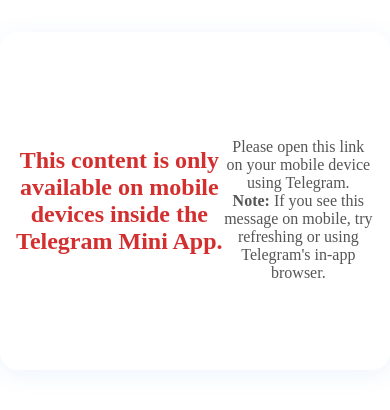
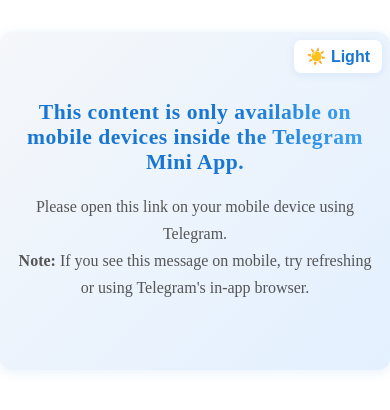
Before and after one commit to habtedev/telegram-mini, a React (Vite) app: page / in a window 390 px wide. Shown: the top 410 px of the page. Built offline with nearby package versions, Linux system fonts and the light colour scheme.

Commit message:
update feature

```diff
--- a/package.json
+++ b/package.json
@@ -11,6 +11,7 @@
   },
   "dependencies": {
     "pdfjs-dist": "^4.10.38",
+    "prop-types": "^15.8.1",
     "react": "^19.1.0",
     "react-dom": "^19.1.0",
     "sass": "^1.89.2"
--- /dev/null
+++ b/src/emerging/PDFViewer.scss
@@ -0,0 +1,150 @@
+.pdf-viewer-modern {
+  background: linear-gradient(135deg, #f5f7fa 0%, #e3f0ff 100%);
+  border-radius: 18px;
+  box-shadow: 0 6px 32px rgba(25, 118, 210, 0.1);
+  padding: 32px 12px 24px 12px;
+  margin: 24px auto 0 auto;
+  max-width: 440px;
+  width: 100%;
+  min-width: 0;
+  position: relative;
+}
+
+.pdf-viewer-modern.dark {
+  background: linear-gradient(135deg, #23272f 0%, #1a2233 100%);
+  box-shadow: 0 6px 32px rgba(25, 118, 210, 0.18);
+}
+
+.pdf-canvas {
+  width: 100%;
+  max-width: 400px;
+  border-radius: 12px;
+  background: #fff;
+  box-shadow: 0 2px 12px rgba(25, 118, 210, 0.08);
+  margin: 0 auto 18px auto;
+  display: block;
+}
+
+.pdf-viewer-modern.dark .pdf-canvas {
+  background: #23272f;
+  box-shadow: 0 2px 12px rgba(25, 118, 210, 0.18);
+}
+
+.pdf-controls {
+  display: flex;
+  align-items: center;
+  justify-content: center;
+  gap: 22px;
+  margin: 18px 0 0 0;
+}
+
+.pdf-btn {
+  padding: 12px 22px;
+  border-radius: 10px;
+  border: none;
+  font-weight: 700;
+  font-size: 1.1rem;
+  background: linear-gradient(90deg, #1976d2 60%, #42a5f5 100%);
+  color: #fff;
+  box-shadow: 0 2px 12px rgba(25, 118, 210, 0.1);
+  cursor: pointer;
+  transition: background 0.2s, color 0.2s, box-shadow 0.2s, transform 0.1s;
+  outline: none;
+  min-width: 90px;
+  display: flex;
+  align-items: center;
+  justify-content: center;
+}
+
+.pdf-viewer-modern.dark .pdf-btn {
+  background: linear-gradient(90deg, #263859 60%, #1976d2 100%);
+  color: #fff;
+}
+
+.pdf-btn:active {
+  transform: scale(0.97);
+}
+
+.pdf-btn:disabled {
+  background: #e0e0e0;
+  color: #888;
+  box-shadow: none;
+  cursor: not-allowed;
+}
+
+.pdf-page-info {
+  font-weight: 700;
+  font-size: 1.1rem;
+  color: #1976d2;
+  letter-spacing: 0.5px;
+  background: #e3f0ff;
+  border-radius: 8px;
+  padding: 8px 18px;
+  box-shadow: 0 1px 4px rgba(25, 118, 210, 0.06);
+}
+
+.pdf-viewer-modern.dark .pdf-page-info {
+  background: #263859;
+  color: #90caf9;
+}
+
+.pdf-loading {
+  color: #1976d2;
+  font-weight: 600;
+  font-size: 1.1rem;
+  margin-bottom: 18px;
+  display: flex;
+  flex-direction: column;
+  align-items: center;
+  gap: 10px;
+}
+
+.pdf-viewer-modern.dark .pdf-loading {
+  color: #90caf9;
+}
+
+.pdf-progress-bar {
+  width: 120px;
+  height: 6px;
+  background: #e3f0ff;
+  border-radius: 4px;
+  overflow: hidden;
+  margin: 0 auto 8px auto;
+  position: relative;
+}
+
+.pdf-viewer-modern.dark .pdf-progress-bar {
+  background: #263859;
+}
+
+.pdf-progress-bar-inner {
+  width: 40%;
+  height: 100%;
+  background: linear-gradient(90deg, #1976d2 60%, #42a5f5 100%);
+  border-radius: 4px;
+  animation: pdf-progress-bar-anim 1.2s linear infinite;
+}
+
+.pdf-viewer-modern.dark .pdf-progress-bar-inner {
+  background: linear-gradient(90deg, #90caf9 60%, #1976d2 100%);
+}
+
+@keyframes pdf-progress-bar-anim {
+  0% {
+    margin-left: -40%;
+  }
+  100% {
+    margin-left: 100%;
+  }
+}
+
+.pdf-error {
+  color: #d32f2f;
+  font-weight: 700;
+  font-size: 1.1rem;
+  margin-bottom: 18px;
+  background: #fff0f0;
+  border-radius: 8px;
+  padding: 10px 18px;
+  box-shadow: 0 1px 4px rgba(211, 47, 47, 0.08);
+}
--- a/src/emerging/emerging.jsx
+++ b/src/emerging/emerging.jsx
@@ -1,4 +1,4 @@
-import React from 'react'
+import React, { useState } from 'react'
 import './emerging.scss'
 import PDFViewer from './PDFViewer'
 
@@ -9,17 +9,17 @@
   )
 
 const Emerging = () => {
+  const [darkMode, setDarkMode] = useState(false)
+  const toggleDarkMode = () => setDarkMode((d) => !d)
+
   if (!isMobile()) {
     return (
       <div
-        className="emerging-container modern-emerging"
+        className={`emerging-container modern-emerging${
+          darkMode ? ' dark' : ''
+        }`}
         style={{
-          background: '#fff',
           minHeight: '40vh',
-          color: '#222',
-          boxShadow: '0 4px 24px rgba(25, 118, 210, 0.08)',
-          padding: '32px 16px',
-          borderRadius: '18px',
           maxWidth: '700px',
           margin: '32px auto',
           display: 'flex',
@@ -28,6 +28,14 @@
           textAlign: 'center',
         }}
       >
+        <button
+          className="dark-toggle"
+          onClick={toggleDarkMode}
+          aria-label="Toggle dark mode"
+        >
+          {darkMode ? '🌙 Dark' : '☀️ Light'}
+        </button>
+        <div style={{ width: '100%' }}>
           <h2 style={{ color: '#d32f2f', fontWeight: 700 }}>
             This content is only available on mobile devices inside the Telegram
             Mini App.
@@ -39,26 +47,29 @@
             using Telegram's in-app browser.
           </p>
         </div>
+      </div>
     )
   }
   // Mobile: use PDF.js viewer for in-app, read-only PDF viewing
   return (
     <div
-      className="emerging-container modern-emerging"
+      className={`emerging-container modern-emerging${darkMode ? ' dark' : ''}`}
       style={{
-        background: '#fff',
         minHeight: '60vh',
-        color: '#222',
-        boxShadow: '0 4px 24px rgba(25, 118, 210, 0.08)',
-        padding: '32px 16px',
-        borderRadius: '18px',
         maxWidth: '700px',
         margin: '32px auto',
       }}
     >
+      <button
+        className="dark-toggle"
+        onClick={toggleDarkMode}
+        aria-label="Toggle dark mode"
+      >
+        {darkMode ? '🌙 Dark' : '☀️ Light'}
+      </button>
       <h1
         style={{
-          color: '#1976d2',
+          color: darkMode ? '#90caf9' : '#1976d2',
           fontSize: '2.2rem',
           marginBottom: '18px',
           letterSpacing: '1px',
@@ -67,7 +78,7 @@
       >
         Emerging Technology A to Z Tutorial
       </h1>
-      <PDFViewer url={'/emerging.pdf'} />
+      <PDFViewer url={'/emerging.pdf'} darkMode={darkMode} />
       <div
         style={{
           display: 'flex',
@@ -77,21 +88,12 @@
           marginTop: '18px',
         }}
       >
-        <span
-          style={{
-            color: '#1976d2',
-            fontWeight: 600,
-            fontSize: '1.1rem',
-          }}
-        >
+        <span className="info-badge">
           <svg
             width="20"
             height="20"
-            fill="#1976d2"
-            style={{
-              verticalAlign: 'middle',
-              marginRight: '4px',
-            }}
+            fill={darkMode ? '#90caf9' : '#1976d2'}
+            style={{ verticalAlign: 'middle', marginRight: '4px' }}
             viewBox="0 0 24 24"
           >
             <path d="M12 2C6.48 2 2 6.48 2 12s4.48 10 10 10 10-4.48 10-10S17.52 2 12 2zm1 17.93c-2.83.48-5.48-1.51-5.96-4.34-.09-.52.36-.93.88-.93.44 0 .81.32.88.75.36 2.13 2.5 3.45 4.5 2.83 1.5-.47 2.5-1.96 2.5-3.58 0-1.62-1-3.11-2.5-3.58-2-.62-4.14.7-4.5 2.83-.07.43-.44.75-.88.75-.52 0-.97-.41-.88-.93.48-2.83 3.13-4.82 5.96-4.34 2.83.48 4.82 3.13 4.34 5.96-.48 2.83-3.13 4.82-5.96 4.34z" />
@@ -101,7 +103,7 @@
       </div>
       <p
         style={{
-          color: '#555',
+          color: darkMode ? '#bbb' : '#555',
           fontSize: '1rem',
           marginTop: '18px',
           lineHeight: 1.7,
--- a/src/emerging/emerging.scss
+++ b/src/emerging/emerging.scss
@@ -1,3 +1,5 @@
+@use './PDFViewer.scss' as *;
+
 .emerging-container {
   background: #f5f7fa;
   border-radius: 10px;
@@ -9,3 +11,133 @@
   text-align: center;
   min-width: 0;
 }
+
+.emerging-container.modern-emerging {
+  background: linear-gradient(135deg, #f5f7fa 0%, #e3f0ff 100%);
+  border-radius: 18px;
+  box-shadow: 0 6px 32px rgba(25, 118, 210, 0.1);
+  padding: 40px 18px 32px 18px;
+  margin: 32px auto 0 auto;
+  max-width: 700px;
+  width: 100%;
+  min-width: 0;
+  text-align: center;
+  position: relative;
+}
+
+.emerging-container.modern-emerging h1,
+.emerging-container.modern-emerging h2 {
+  color: #1976d2;
+  font-size: 2.3rem;
+  font-weight: 800;
+  letter-spacing: 1.2px;
+  margin-bottom: 18px;
+  background: linear-gradient(90deg, #1976d2 60%, #42a5f5 100%);
+  -webkit-background-clip: text;
+  -webkit-text-fill-color: transparent;
+  background-clip: text;
+}
+
+.emerging-container.modern-emerging p {
+  color: #444;
+  font-size: 1.08rem;
+  margin-top: 18px;
+  line-height: 1.7;
+  font-weight: 500;
+}
+
+.emerging-container.modern-emerging svg {
+  filter: drop-shadow(0 2px 8px rgba(25, 118, 210, 0.1));
+}
+
+.emerging-container.modern-emerging .info-badge {
+  color: #1976d2;
+  font-weight: 700;
+  font-size: 1.1rem;
+  background: #e3f0ff;
+  border-radius: 8px;
+  padding: 8px 18px;
+  box-shadow: 0 1px 4px rgba(25, 118, 210, 0.06);
+  display: inline-flex;
+  align-items: center;
+  gap: 6px;
+  margin-top: 18px;
+}
+
+.emerging-container.modern-emerging.dark {
+  background: linear-gradient(135deg, #23272f 0%, #1a2233 100%);
+  color: #eee;
+}
+
+.emerging-container.modern-emerging.dark h1,
+.emerging-container.modern-emerging.dark h2 {
+  color: #90caf9;
+  background: linear-gradient(90deg, #90caf9 60%, #1976d2 100%);
+  -webkit-background-clip: text;
+  -webkit-text-fill-color: transparent;
+  background-clip: text;
+}
+
+.emerging-container.modern-emerging.dark p {
+  color: #bbb;
+}
+
+.emerging-container.modern-emerging.dark .info-badge {
+  color: #90caf9;
+  background: #263859;
+}
+
+.dark-toggle {
+  position: absolute;
+  top: 18px;
+  right: 18px;
+  z-index: 10;
+  background: #fff;
+  color: #1976d2;
+  border: none;
+  border-radius: 8px;
+  padding: 8px 16px;
+  font-size: 1.1rem;
+  font-weight: 700;
+  box-shadow: 0 2px 8px rgba(25, 118, 210, 0.1);
+  cursor: pointer;
+  transition: background 0.2s, color 0.2s;
+}
+
+.emerging-container.modern-emerging.dark .dark-toggle {
+  background: #263859;
+  color: #90caf9;
+}
+
+// Responsive mobile tweaks for perfect mini app fit
+@media (max-width: 600px) {
+  .emerging-container.modern-emerging {
+    padding: 18px 4vw 18px 4vw;
+    margin: 12px 0 0 0;
+    max-width: 100vw;
+    border-radius: 12px;
+    box-shadow: 0 2px 12px rgba(25, 118, 210, 0.1);
+  }
+  .emerging-container.modern-emerging h1,
+  .emerging-container.modern-emerging h2 {
+    font-size: 1.35rem;
+    margin-bottom: 12px;
+    letter-spacing: 0.5px;
+  }
+  .emerging-container.modern-emerging p {
+    font-size: 0.98rem;
+    margin-top: 10px;
+  }
+  .emerging-container.modern-emerging .info-badge {
+    font-size: 0.98rem;
+    padding: 6px 12px;
+    margin-top: 10px;
+  }
+  .dark-toggle {
+    top: 8px;
+    right: 8px;
+    padding: 7px 12px;
+    font-size: 1rem;
+    border-radius: 7px;
+  }
+}
```
Also changed, not shown: src/emerging/PDFViewer.jsx (+44 -12 lines), 1 other file (tests, documents, lock files or other folders). Lines whose indentation alone changed are shown as unchanged.
